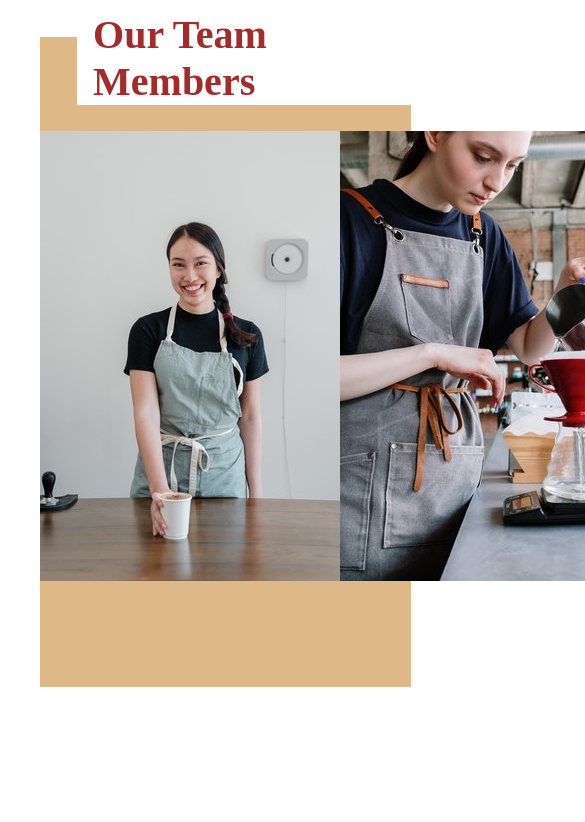
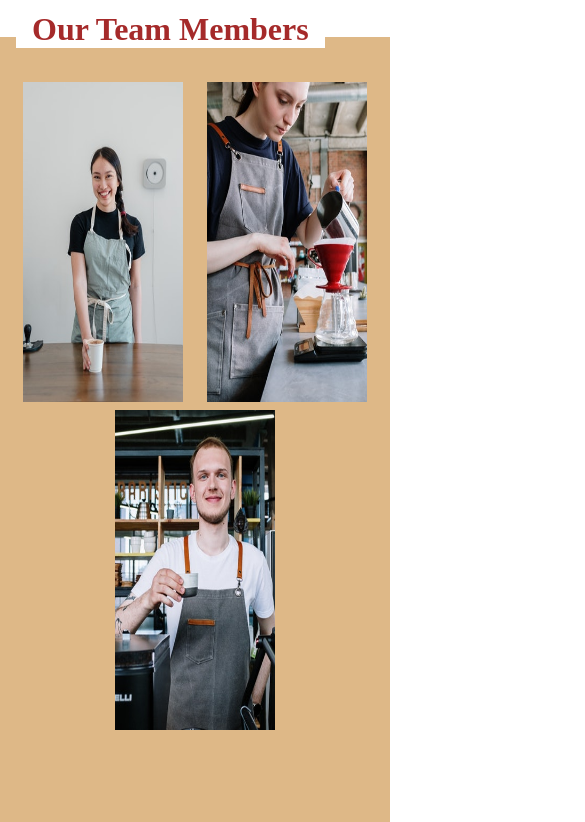
Before and after one commit to yorchAdalbert/coffee-shop, a plain HTML site: page team/index.html in a window 390 px wide. Shown: the part 133-955 px from the top of the page, 585 px wide, since content can reach past the window. Before the commit the page ends 844 px from the top, so only its background shows below. Drawn offline with Linux system fonts and the light colour scheme.

Commit message:
Made team page responsive

```diff
--- a/css/style.css
+++ b/css/style.css
@@ -116,6 +116,13 @@
 
 .move-right {
   left: 10%;
+}
+
+.member-card img {
+  max-width: 100%;
+  height: 30rem;
+  display: block;
+  width: 20rem;
 }
 
 /*Join us Section*/
@@ -320,15 +327,56 @@ footer {
   }
 }
 
-/*Locations and footer*/
+/*Media Queries*/
 
 @media screen and (max-width: 1222px) {
+  /*Main Page*/
   .center {
     left: 42%;
   }
-  /*Product Section*/
+  /*Product Page*/
   .move {
     left: 73%;
+  }
+  /*Team Page*/
+  .move-right {
+    left: 6%;
+  }
+  .members {
+    margin-left: 2rem;
+  }
+}
+
+@media screen and (max-width: 1015px) {
+  .members {
+    margin-left: 0;
+    width: 100%;
+  }
+  .move-right {
+    left: 3%;
+  }
+}
+
+@media screen and (max-width: 1045px) {
+  .member-card img {
+    width: 15rem;
+    height: 25rem;
+    margin-top: 3rem;
+  }
+  .members {
+    width: 100%;
+    height: 77vh;
+  }
+}
+
+@media screen and (max-width: 740px) {
+  .member-card img {
+    width: 10rem;
+    height: 20rem;
+    margin-top: 4.5rem;
+  }
+  .move-right {
+    left: 4rem;
   }
 }
 
@@ -390,6 +438,20 @@ footer {
   .move {
     left: 15%;
   }
+  /*Team Page*/
+  .team {
+    flex-wrap: wrap;
+  }
+  .member-card img {
+    margin-top: 0.5rem;
+  }
+  .members {
+    height: 93vh;
+  }
+  .move-right {
+    left: 1rem;
+    font-size: 2rem;
+  }
 }
 
 /*Products Section*/
@@ -407,3 +469,16 @@ footer {
     margin: 2rem 0;
   }
 }
+
+@media screen and (max-width: 336px) {
+  .move-right {
+    font-size: 1.3rem;
+    left: 0;
+  }
+  .members {
+    height: 130vh;
+  }
+  .member-card img {
+    width: 20rem;
+  }
+}
```
